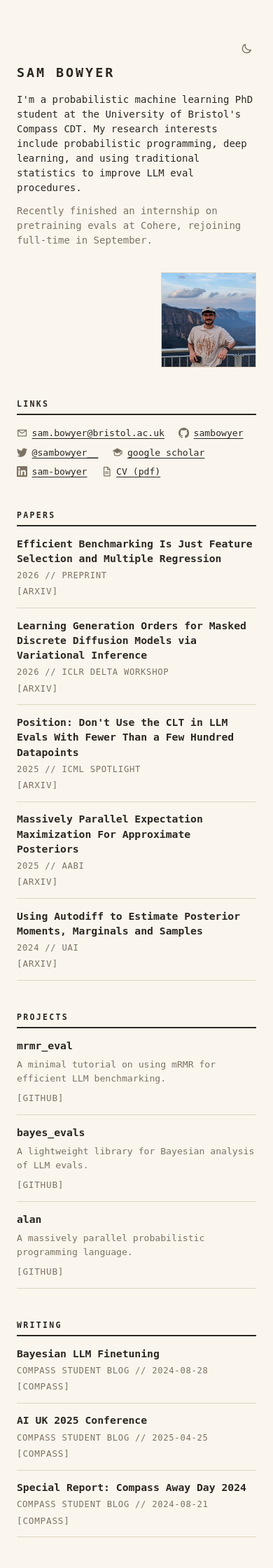
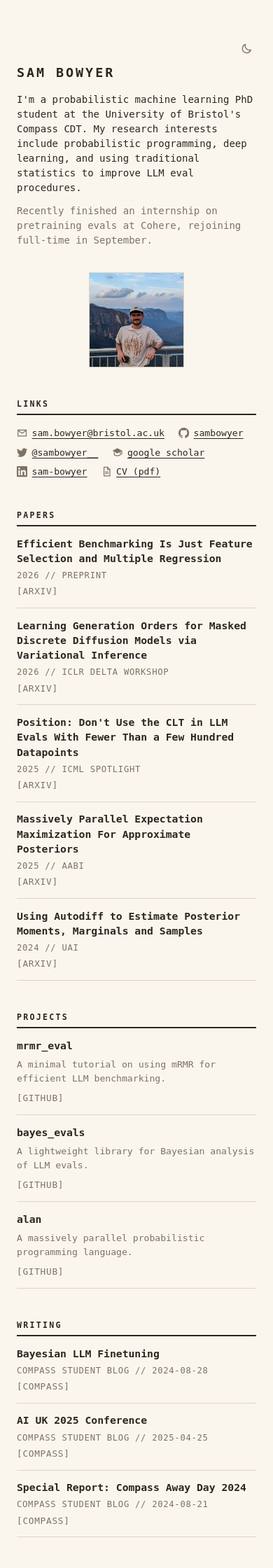
Before and after one commit to sambowyer/sambowyer.github.io, a Jekyll site: the page built from index.html, in a window 390 px wide. Shown: the top 2240 px of the page at 70% size. Built offline with Jekyll 4.4.1, drawn with Linux system fonts in a browser that asks for light colours.

Commit message:
Centre the portrait on mobile
Co-Authored-By: Claude Opus 5 <noreply@anthropic.com>

```diff
--- a/_sass/_layout.scss
+++ b/_sass/_layout.scss
@@ -127,9 +127,9 @@ img { max-width: 100%; height: auto; }
 @media (max-width: 560px) {
   .entry__line { flex-direction: column; }
   .masthead { grid-template-columns: 1fr; gap: 1.5rem 0; }
-  // single column here, so pin the portrait to the right edge rather than
-  // leaving it stranded under the left margin
-  .masthead__photo { width: 8.5rem; justify-self: end; }
+  // single column here, so centre the portrait rather than leaving it
+  // stranded under the left margin
+  .masthead__photo { width: 8.5rem; justify-self: center; }
   // max-content columns overflow a narrow viewport ("google scholar" is wide),
   // so drop the fixed grid and let the links wrap.
   .links { display: flex; flex-wrap: wrap; gap: 0.5rem 1.25rem; }
```
